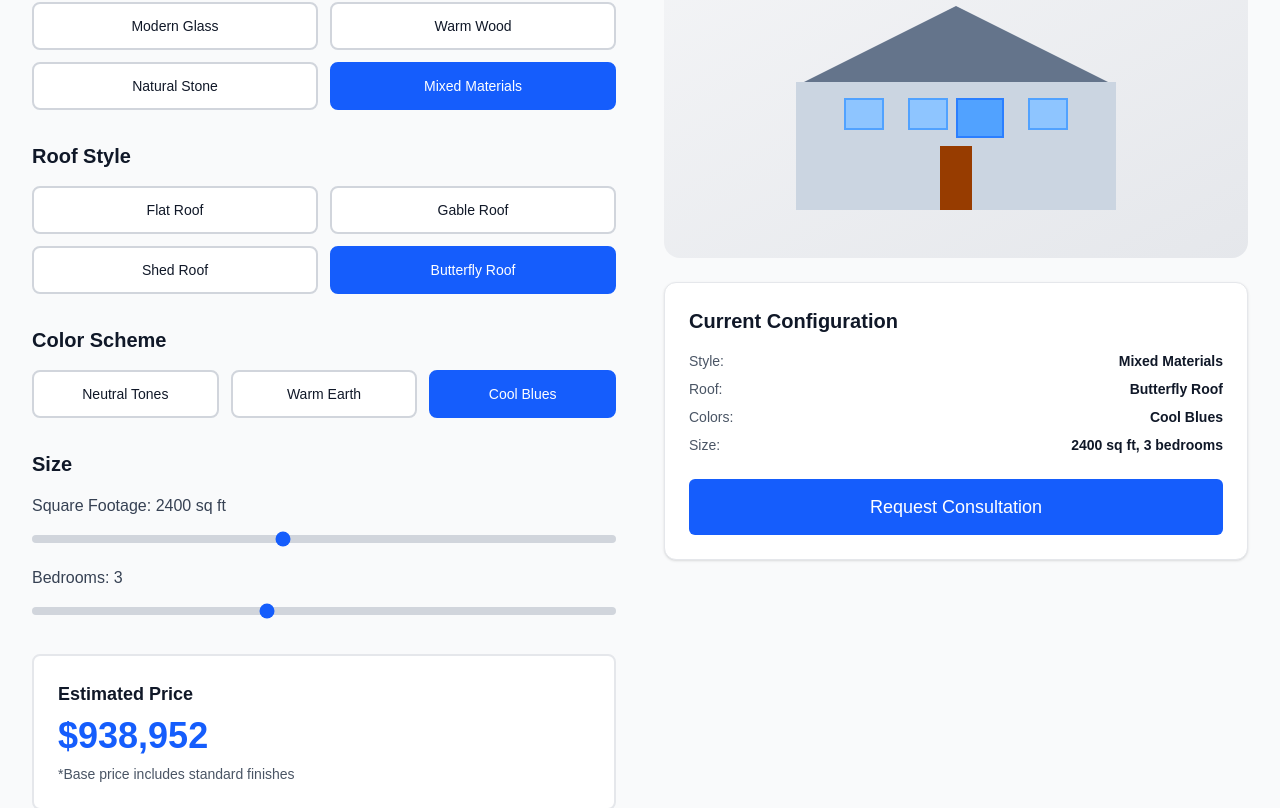
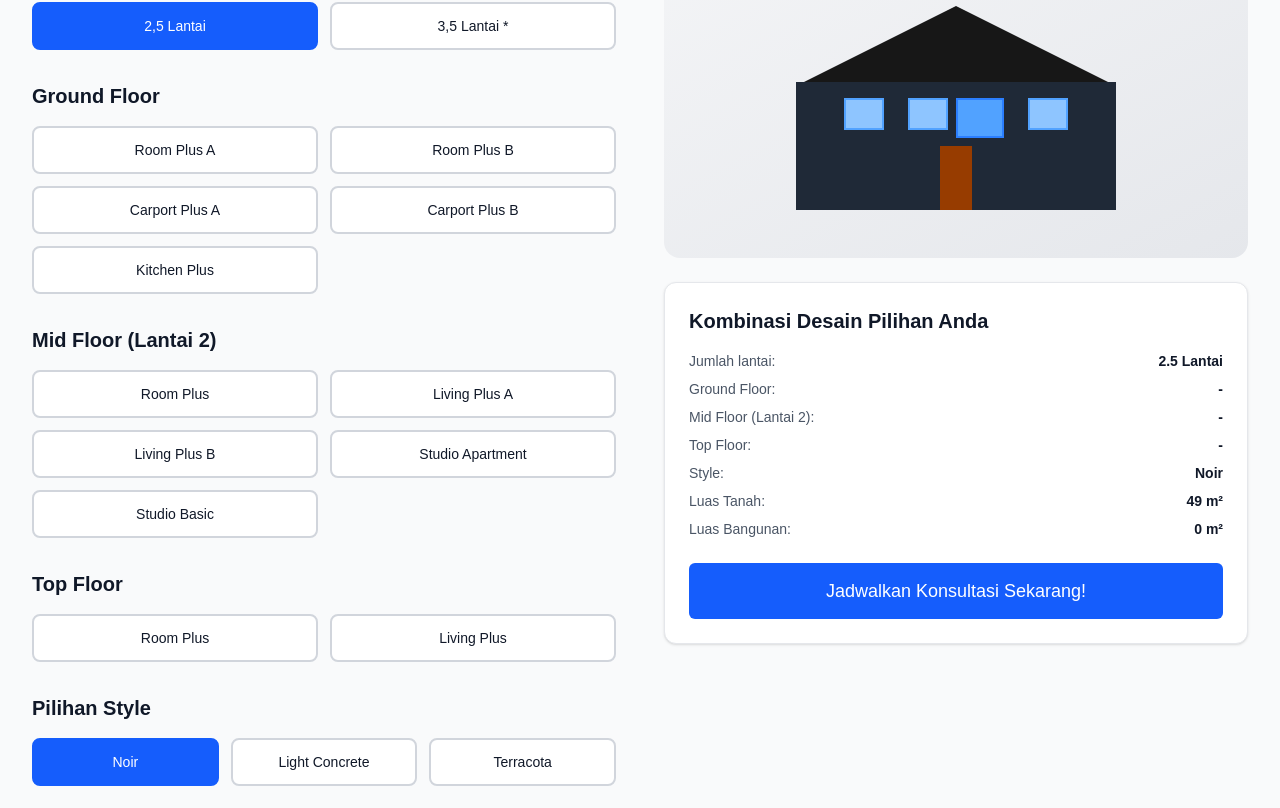
Before and after one commit to fauzanazz/rumasa-web, a Next.js app: page / in a window 1280 px wide. Shown: the part 1514-2322 px from the top of the page. Built offline with nearby package versions, Linux system fonts and the light colour scheme.

Commit message:
feat : Copywriting Configuration

```diff
--- a/components/sections/Configurator.tsx
+++ b/components/sections/Configurator.tsx
@@ -2,177 +2,258 @@
 
 import { useState, useEffect } from "react";
 import { Button } from "@/components/ui/button";
+import { popularDesigns } from "@/config/copy";
 
-type ExteriorStyle = "Modern Glass" | "Warm Wood" | "Natural Stone" | "Mixed Materials";
-type RoofStyle = "Flat Roof" | "Gable Roof" | "Shed Roof" | "Butterfly Roof";
-type ColorScheme = "Neutral Tones" | "Warm Earth" | "Cool Blues";
+type Lantai = "2.5" | "3.5";
+type Style = "Noir" | "Light Concrete" | "Terracota";
+
+// Module sizes in m²
+const MODULE_SIZES: Record<string, number> = {
+  // Ground floor
+  "Room Plus A": 25,
+  "Room Plus B": 28,
+  "Carport Plus A": 20,
+  "Carport Plus B": 22,
+  "Kitchen Plus": 18,
+  // Mid floor
+  "Room Plus": 20,
+  "Living Plus A": 30,
+  "Living Plus B": 32,
+  "Studio Apartment": 35,
+  "Studio Basic": 25,
+  // Top floor
+  "Living Plus": 30,
+};
+
+const PRICE_PER_M2 = 15000000; // IDR 15 juta per m²
 
 export function Configurator() {
-  const [exteriorStyle, setExteriorStyle] = useState<ExteriorStyle>("Mixed Materials");
-  const [roofStyle, setRoofStyle] = useState<RoofStyle>("Butterfly Roof");
-  const [colorScheme, setColorScheme] = useState<ColorScheme>("Cool Blues");
-  const [squareFootage, setSquareFootage] = useState(2400);
-  const [bedrooms, setBedrooms] = useState(3);
-  const [estimatedPrice, setEstimatedPrice] = useState(852000);
+  const [lantai, setLantai] = useState<Lantai>("2.5");
+  const [ground, setGround] = useState<string[]>([]);
+  const [mid2, setMid2] = useState<string[]>([]);
+  const [mid3, setMid3] = useState<string[]>([]);
+  const [top, setTop] = useState<string[]>([]);
+  const [style, setStyle] = useState<Style>("Noir");
+  const [luasBangunan, setLuasBangunan] = useState(0);
+  const [estimasiBiaya, setEstimasiBiaya] = useState(0);
 
-  // Calculate price based on selections
+  const tanah_m2 = 49;
+
+  // Toggle selection helper
+  const toggleSelection = (
+    list: string[],
+    item: string,
+    setter: React.Dispatch<React.SetStateAction<string[]>>
+  ) => {
+    if (list.includes(item)) {
+      setter(list.filter((i) => i !== item));
+    } else {
+      setter([...list, item]);
+    }
+  };
+
+  // Calculate building area and estimated cost
   useEffect(() => {
-    let basePrice = squareFootage * 300; // $300 per sq ft base
+    let totalArea = 0;
 
-    // Exterior style pricing
-    const exteriorPricing: Record<ExteriorStyle, number> = {
-      "Modern Glass": 1.3,
-      "Warm Wood": 1.1,
-      "Natural Stone": 1.2,
-      "Mixed Materials": 1.15,
+    // Add ground floor area
+    ground.forEach((module) => {
+      totalArea += MODULE_SIZES[module] || 0;
+    });
+
+    // Add mid floor 2 area
+    mid2.forEach((module) => {
+      totalArea += MODULE_SIZES[module] || 0;
+    });
+
+    // Add mid floor 3 area if 3.5 lantai
+    if (lantai === "3.5") {
+      mid3.forEach((module) => {
+        totalArea += MODULE_SIZES[module] || 0;
+      });
+    }
+
+    // Add top floor area
+    top.forEach((module) => {
+      totalArea += MODULE_SIZES[module] || 0;
+    });
+
+    setLuasBangunan(totalArea);
+
+    // Calculate base price
+    let basePrice = totalArea * PRICE_PER_M2;
+
+    // Add style premium
+    const stylePremium: Record<Style, number> = {
+      "Noir": 50000000,
+      "Light Concrete": 45000000,
+      "Terracota": 55000000,
     };
 
-    // Roof style pricing
-    const roofPricing: Record<RoofStyle, number> = {
-      "Flat Roof": 1.0,
-      "Gable Roof": 1.05,
-      "Shed Roof": 1.02,
-      "Butterfly Roof": 1.08,
-    };
-
-    // Color scheme pricing
-    const colorPricing: Record<ColorScheme, number> = {
-      "Neutral Tones": 1.0,
-      "Warm Earth": 1.03,
-      "Cool Blues": 1.05,
-    };
-
-    const finalPrice =
-      basePrice *
-      exteriorPricing[exteriorStyle] *
-      roofPricing[roofStyle] *
-      colorPricing[colorScheme];
-
-    setEstimatedPrice(Math.round(finalPrice));
-  }, [exteriorStyle, roofStyle, colorScheme, squareFootage, bedrooms]);
+    const totalPrice = basePrice + stylePremium[style];
+    setEstimasiBiaya(totalPrice);
+  }, [lantai, ground, mid2, mid3, top, style]);
 
   const handleConsultation = () => {
-    // Redirect to consultation page with config
     window.location.href = "/konsultasi";
+  };
+
+  const formatIDR = (amount: number) => {
+    return new Intl.NumberFormat('id-ID', {
+      style: 'currency',
+      currency: 'IDR',
+      minimumFractionDigits: 0,
+    }).format(amount);
   };
 
   return (
     <section className="py-16 px-4 sm:px-6 lg:px-8 bg-gray-50">
       <div className="max-w-7xl mx-auto">
         <h2 className="text-3xl md:text-4xl font-bold text-center text-gray-900 mb-12">
-          Design Your Home
+          Desain Rumah Anda
         </h2>
 
         <div className="grid grid-cols-1 lg:grid-cols-2 gap-12">
           {/* Left Column - Configuration Options */}
           <div className="space-y-8">
-            {/* Exterior Style */}
+            {/* Pilihan Lantai */}
             <div>
-              <h3 className="text-xl font-bold text-gray-900 mb-4">Exterior Style</h3>
+              <h3 className="text-xl font-bold text-gray-900 mb-4">Pilihan Lantai</h3>
               <div className="grid grid-cols-2 gap-3">
-                {(["Modern Glass", "Warm Wood", "Natural Stone", "Mixed Materials"] as ExteriorStyle[]).map((style) => (
+                <button
+                  onClick={() => setLantai("2.5")}
+                  className={`px-4 py-3 rounded-lg border-2 text-sm font-medium transition-all ${
+                    lantai === "2.5"
+                      ? "border-blue-600 bg-blue-600 text-white"
+                      : "border-gray-300 bg-white text-gray-900 hover:border-blue-400"
+                  }`}
+                >
+                  2,5 Lantai
+                </button>
+                <button
+                  onClick={() => setLantai("3.5")}
+                  className={`px-4 py-3 rounded-lg border-2 text-sm font-medium transition-all ${
+                    lantai === "3.5"
+                      ? "border-blue-600 bg-blue-600 text-white"
+                      : "border-gray-300 bg-white text-gray-900 hover:border-blue-400"
+                  }`}
+                >
+                  3,5 Lantai *
+                </button>
+              </div>
+            </div>
+
+            {/* Ground Floor */}
+            <div>
+              <h3 className="text-xl font-bold text-gray-900 mb-4">Ground Floor</h3>
+              <div className="grid grid-cols-2 gap-3">
+                {popularDesigns.ground_floor.map((item) => (
                   <button
-                    key={style}
-                    onClick={() => setExteriorStyle(style)}
+                    key={item}
+                    onClick={() => toggleSelection(ground, item, setGround)}
                     className={`px-4 py-3 rounded-lg border-2 text-sm font-medium transition-all ${
-                      exteriorStyle === style
+                      ground.includes(item)
                         ? "border-blue-600 bg-blue-600 text-white"
                         : "border-gray-300 bg-white text-gray-900 hover:border-blue-400"
                     }`}
                   >
-                    {style}
+                    {item}
                   </button>
                 ))}
               </div>
             </div>
 
-            {/* Roof Style */}
+            {/* Mid Floor (Lantai 2) */}
             <div>
-              <h3 className="text-xl font-bold text-gray-900 mb-4">Roof Style</h3>
+              <h3 className="text-xl font-bold text-gray-900 mb-4">Mid Floor (Lantai 2)</h3>
               <div className="grid grid-cols-2 gap-3">
-                {(["Flat Roof", "Gable Roof", "Shed Roof", "Butterfly Roof"] as RoofStyle[]).map((style) => (
+                {popularDesigns.mid_floor_2.map((item) => (
                   <button
-                    key={style}
-                    onClick={() => setRoofStyle(style)}
+                    key={item}
+                    onClick={() => toggleSelection(mid2, item, setMid2)}
                     className={`px-4 py-3 rounded-lg border-2 text-sm font-medium transition-all ${
-                      roofStyle === style
+                      mid2.includes(item)
                         ? "border-blue-600 bg-blue-600 text-white"
                         : "border-gray-300 bg-white text-gray-900 hover:border-blue-400"
                     }`}
                   >
-                    {style}
+                    {item}
                   </button>
                 ))}
               </div>
             </div>
 
-            {/* Color Scheme */}
+            {/* Mid Floor (Lantai 3) - Conditional */}
+            {lantai === "3.5" && (
+              <div>
+                <h3 className="text-xl font-bold text-gray-900 mb-4">Mid Floor (Lantai 3) *</h3>
+                <div className="grid grid-cols-2 gap-3">
+                  {popularDesigns.mid_floor_3_optional.map((item) => (
+                    <button
+                      key={item}
+                      onClick={() => toggleSelection(mid3, item, setMid3)}
+                      className={`px-4 py-3 rounded-lg border-2 text-sm font-medium transition-all ${
+                        mid3.includes(item)
+                          ? "border-blue-600 bg-blue-600 text-white"
+                          : "border-gray-300 bg-white text-gray-900 hover:border-blue-400"
+                      }`}
+                    >
+                      {item}
+                    </button>
+                  ))}
+                </div>
+              </div>
+            )}
+
+            {/* Top Floor */}
             <div>
-              <h3 className="text-xl font-bold text-gray-900 mb-4">Color Scheme</h3>
-              <div className="grid grid-cols-3 gap-3">
-                {(["Neutral Tones", "Warm Earth", "Cool Blues"] as ColorScheme[]).map((scheme) => (
+              <h3 className="text-xl font-bold text-gray-900 mb-4">Top Floor</h3>
+              <div className="grid grid-cols-2 gap-3">
+                {popularDesigns.top_floor.map((item) => (
                   <button
-                    key={scheme}
-                    onClick={() => setColorScheme(scheme)}
+                    key={item}
+                    onClick={() => toggleSelection(top, item, setTop)}
                     className={`px-4 py-3 rounded-lg border-2 text-sm font-medium transition-all ${
-                      colorScheme === scheme
+                      top.includes(item)
                         ? "border-blue-600 bg-blue-600 text-white"
                         : "border-gray-300 bg-white text-gray-900 hover:border-blue-400"
                     }`}
                   >
-                    {scheme}
+                    {item}
                   </button>
                 ))}
               </div>
             </div>
 
-            {/* Size Controls */}
+            {/* Pilihan Style */}
             <div>
-              <h3 className="text-xl font-bold text-gray-900 mb-4">Size</h3>
-              <div className="space-y-4">
-                {/* Square Footage */}
-                <div>
-                  <div className="flex justify-between mb-2">
-                    <label className="text-gray-700 font-medium">Square Footage: {squareFootage} sq ft</label>
-                  </div>
-                  <input
-                    type="range"
-                    min="1200"
-                    max="4000"
-                    step="100"
-                    value={squareFootage}
-                    onChange={(e) => setSquareFootage(Number(e.target.value))}
-                    className="w-full h-2 bg-gray-300 rounded-lg appearance-none cursor-pointer accent-blue-600"
-                  />
-                </div>
-
-                {/* Bedrooms */}
-                <div>
-                  <div className="flex justify-between mb-2">
-                    <label className="text-gray-700 font-medium">Bedrooms: {bedrooms}</label>
-                  </div>
-                  <input
-                    type="range"
-                    min="1"
-                    max="6"
-                    step="1"
-                    value={bedrooms}
-                    onChange={(e) => setBedrooms(Number(e.target.value))}
-                    className="w-full h-2 bg-gray-300 rounded-lg appearance-none cursor-pointer accent-blue-600"
-                  />
-                </div>
+              <h3 className="text-xl font-bold text-gray-900 mb-4">Pilihan Style</h3>
+              <div className="grid grid-cols-3 gap-3">
+                {(["Noir", "Light Concrete", "Terracota"] as Style[]).map((s) => (
+                  <button
+                    key={s}
+                    onClick={() => setStyle(s)}
+                    className={`px-4 py-3 rounded-lg border-2 text-sm font-medium transition-all ${
+                      style === s
+                        ? "border-blue-600 bg-blue-600 text-white"
+                        : "border-gray-300 bg-white text-gray-900 hover:border-blue-400"
+                    }`}
+                  >
+                    {s}
+                  </button>
+                ))}
               </div>
             </div>
 
-            {/* Estimated Price */}
+            {/* Estimasi Biaya */}
             <div className="bg-white rounded-lg p-6 border-2 border-gray-200">
-              <h3 className="text-lg font-bold text-gray-900 mb-2">Estimated Price</h3>
-              <p className="text-4xl font-bold text-blue-600">${estimatedPrice.toLocaleString()}</p>
-              <p className="text-sm text-gray-600 mt-2">*Base price includes standard finishes</p>
+              <h3 className="text-lg font-bold text-gray-900 mb-2">Estimasi Biaya</h3>
+              <p className="text-4xl font-bold text-blue-600">{formatIDR(estimasiBiaya)}</p>
+              <p className="text-sm text-gray-600 mt-2">*Tidak termasuk pajak dan biaya notaris</p>
             </div>
           </div>
 
-          {/* Right Column - Preview and Configuration Summary */}
+          {/* Right Column - Preview and Summary */}
           <div className="space-y-6">
             {/* House Preview */}
             <div className="bg-gradient-to-br from-gray-100 to-gray-200 rounded-2xl p-12 flex items-center justify-center min-h-[300px]">
@@ -181,15 +262,15 @@ export function Configurator() {
                 <div className="flex flex-col items-center">
                   {/* Roof */}
                   <div
-                    className="w-0 h-0"
+                    className={`w-0 h-0 ${
+                      style === "Noir" ? "border-b-gray-900" :
+                      style === "Terracota" ? "border-b-orange-800" :
+                      "border-b-gray-600"
+                    }`}
                     style={{
                       borderLeft: '160px solid transparent',
                       borderRight: '160px solid transparent',
-                      borderBottom: `80px solid ${
-                        roofStyle === "Flat Roof" ? "#64748b" :
-                        roofStyle === "Butterfly Roof" ? "#64748b" :
-                        roofStyle === "Gable Roof" ? "#475569" : "#64748b"
-                      }`,
+                      borderBottom: '80px solid',
                     }}
                   />
 
@@ -198,9 +279,9 @@ export function Configurator() {
                     className="w-80 h-32 relative"
                     style={{
                       backgroundColor:
-                        colorScheme === "Cool Blues" ? "#cbd5e1" :
-                        colorScheme === "Warm Earth" ? "#d1d5db" :
-                        "#e5e7eb",
+                        style === "Noir" ? "#1f2937" :
+                        style === "Terracota" ? "#ea580c" :
+                        "#9ca3af",
                       marginTop: '-4px'
                     }}
                   >
@@ -217,25 +298,43 @@ export function Configurator() {
               </div>
             </div>
 
-            {/* Current Configuration */}
+            {/* Kombinasi Desain Pilihan Anda */}
             <div className="bg-white rounded-xl p-6 shadow-sm border border-gray-200">
-              <h3 className="text-xl font-bold text-gray-900 mb-4">Current Configuration</h3>
+              <h3 className="text-xl font-bold text-gray-900 mb-4">Kombinasi Desain Pilihan Anda</h3>
               <div className="space-y-2 text-sm">
                 <div className="flex justify-between">
-                  <span className="text-gray-600">Style:</span>
-                  <span className="font-semibold text-gray-900">{exteriorStyle}</span>
+                  <span className="text-gray-600">Jumlah lantai:</span>
+                  <span className="font-semibold text-gray-900">{lantai} Lantai</span>
                 </div>
                 <div className="flex justify-between">
-                  <span className="text-gray-600">Roof:</span>
-                  <span className="font-semibold text-gray-900">{roofStyle}</span>
+                  <span className="text-gray-600">Ground Floor:</span>
+                  <span className="font-semibold text-gray-900">{ground.join(", ") || "-"}</span>
                 </div>
                 <div className="flex justify-between">
-                  <span className="text-gray-600">Colors:</span>
-                  <span className="font-semibold text-gray-900">{colorScheme}</span>
+                  <span className="text-gray-600">Mid Floor (Lantai 2):</span>
+                  <span className="font-semibold text-gray-900">{mid2.join(", ") || "-"}</span>
+                </div>
+                {lantai === "3.5" && (
+                  <div className="flex justify-between">
+                    <span className="text-gray-600">Mid Floor (Lantai 3) *:</span>
+                    <span className="font-semibold text-gray-900">{mid3.join(", ") || "-"}</span>
+                  </div>
+                )}
+                <div className="flex justify-between">
+                  <span className="text-gray-600">Top Floor:</span>
+                  <span className="font-semibold text-gray-900">{top.join(", ") || "-"}</span>
                 </div>
                 <div className="flex justify-between">
-                  <span className="text-gray-600">Size:</span>
-                  <span className="font-semibold text-gray-900">{squareFootage} sq ft, {bedrooms} bedrooms</span>
+                  <span className="text-gray-600">Style:</span>
+                  <span className="font-semibold text-gray-900">{style}</span>
+                </div>
+                <div className="flex justify-between">
+                  <span className="text-gray-600">Luas Tanah:</span>
+                  <span className="font-semibold text-gray-900">{tanah_m2} m²</span>
+                </div>
+                <div className="flex justify-between">
+                  <span className="text-gray-600">Luas Bangunan:</span>
+                  <span className="font-semibold text-gray-900">{luasBangunan} m²</span>
                 </div>
               </div>
 
@@ -244,7 +343,7 @@ export function Configurator() {
                 className="w-full mt-6"
                 size="lg"
               >
-                Request Consultation
+                Jadwalkan Konsultasi Sekarang!
               </Button>
             </div>
           </div>
```
